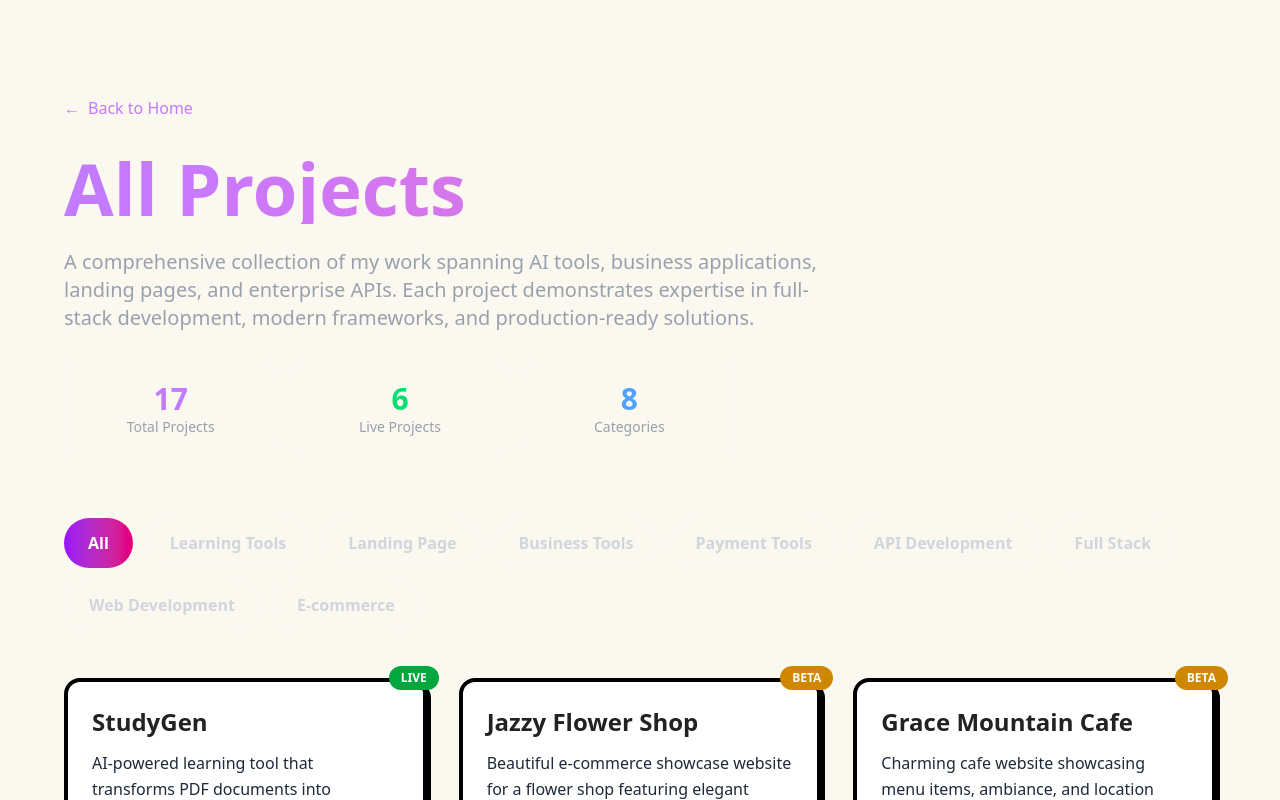
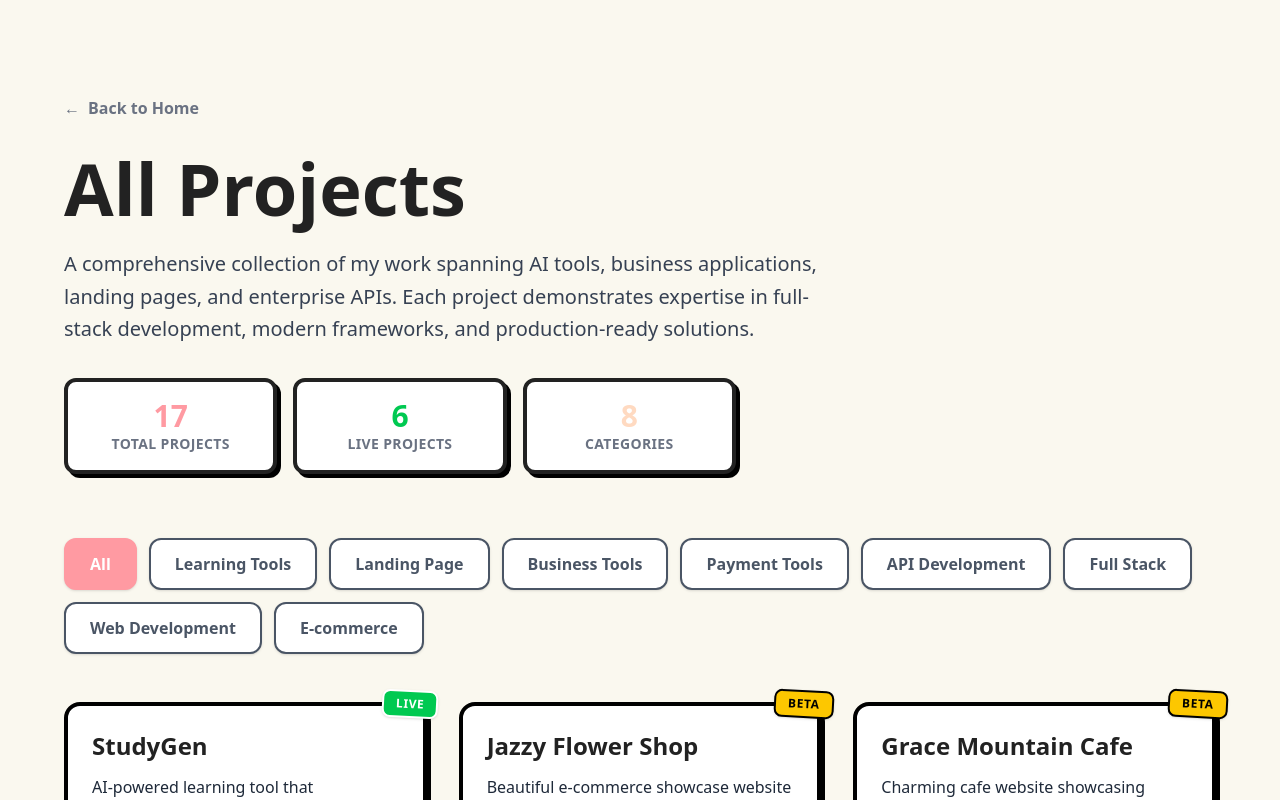
Before and after one commit to Raymart-Leyson/2026-portfolio, a Next.js app: page /projects in a window 1280 px wide. Shown: the top 800 px of the page. Built offline with nearby package versions, Linux system fonts and the light colour scheme; no server answers.

Commit message:
Update Portfolio

```diff
--- a/app/projects/page.tsx
+++ b/app/projects/page.tsx
@@ -28,7 +28,7 @@ export default function ProjectsPage() {
         {/* Header */}
         <section className="px-6 mb-16">
           <div className="max-w-6xl mx-auto">
-            <Link href="/" className="inline-flex items-center text-purple-400 hover:text-purple-300 mb-8 group">
+            <Link href="/" className="inline-flex items-center text-gray-500 hover:text-foreground font-bold mb-8 group transition-colors">
               <motion.span
                 whileHover={{ x: -5 }}
                 className="mr-2"
@@ -45,14 +45,14 @@ export default function ProjectsPage() {
             >
               <motion.h1
                 variants={fadeInUp}
-                className="text-5xl md:text-7xl font-bold mb-6 bg-gradient-to-r from-purple-400 to-pink-400 bg-clip-text text-transparent"
+                className="text-5xl md:text-7xl font-bold mb-6 text-foreground"
               >
                 All Projects
               </motion.h1>
 
               <motion.p
                 variants={fadeInUp}
-                className="text-xl text-gray-400 max-w-3xl mb-8"
+                className="text-xl text-gray-700 font-medium max-w-3xl mb-8 leading-relaxed"
               >
                 A comprehensive collection of my work spanning AI tools, business applications,
                 landing pages, and enterprise APIs. Each project demonstrates expertise in full-stack
@@ -64,17 +64,17 @@ export default function ProjectsPage() {
                 variants={fadeInUp}
                 className="grid grid-cols-3 gap-4 max-w-2xl"
               >
-                <div className="p-4 rounded-lg bg-white/5 border border-white/10 text-center">
-                  <div className="text-3xl font-bold text-purple-400">{stats.total}</div>
-                  <div className="text-sm text-gray-400">Total Projects</div>
+                <div className="p-4 rounded-xl bg-white border-4 border-border shadow-sticker text-center">
+                  <div className="text-3xl font-black text-accent-1">{stats.total}</div>
+                  <div className="text-sm font-bold text-gray-500 uppercase tracking-wide">Total Projects</div>
                 </div>
-                <div className="p-4 rounded-lg bg-white/5 border border-white/10 text-center">
-                  <div className="text-3xl font-bold text-green-400">{stats.live}</div>
-                  <div className="text-sm text-gray-400">Live Projects</div>
+                <div className="p-4 rounded-xl bg-white border-4 border-border shadow-sticker text-center">
+                  <div className="text-3xl font-black text-green-500">{stats.live}</div>
+                  <div className="text-sm font-bold text-gray-500 uppercase tracking-wide">Live Projects</div>
                 </div>
-                <div className="p-4 rounded-lg bg-white/5 border border-white/10 text-center">
-                  <div className="text-3xl font-bold text-blue-400">{stats.categories}</div>
-                  <div className="text-sm text-gray-400">Categories</div>
+                <div className="p-4 rounded-xl bg-white border-4 border-border shadow-sticker text-center">
+                  <div className="text-3xl font-black text-accent-3">{stats.categories}</div>
+                  <div className="text-sm font-bold text-gray-500 uppercase tracking-wide">Categories</div>
                 </div>
               </motion.div>
             </motion.div>
@@ -95,11 +95,10 @@ export default function ProjectsPage() {
                   onClick={() => setSelectedCategory(category)}
                   whileHover={{ scale: 1.05 }}
                   whileTap={{ scale: 0.95 }}
-                  className={`px-6 py-3 rounded-full font-semibold transition-all ${
-                    selectedCategory === category
-                      ? "bg-gradient-to-r from-purple-600 to-pink-600 text-white"
-                      : "bg-white/5 text-gray-300 border border-white/10 hover:bg-white/10"
-                  }`}
+                  className={`px-6 py-3 rounded-xl font-bold border-2 transition-all shadow-sm ${selectedCategory === category
+                      ? "bg-accent-1 text-white border-accent-1 shadow-md"
+                      : "bg-white text-gray-600 border-border hover:border-accent-1 hover:text-accent-1"
+                    }`}
                 >
                   {category}
                 </motion.button>
@@ -118,14 +117,14 @@ export default function ProjectsPage() {
               className="grid md:grid-cols-2 lg:grid-cols-3 gap-8"
             >
               {filteredProjects.map((project, index) => (
-                <div key={project.id} className="relative">
+                <div key={project.id} className="relative h-full">
                   {/* Status Badge */}
                   {project.status === "live" && (
                     <motion.div
                       initial={{ opacity: 0, scale: 0 }}
                       animate={{ opacity: 1, scale: 1 }}
                       transition={{ delay: index * 0.1 }}
-                      className="absolute -top-3 -right-3 z-10 px-3 py-1 bg-green-600 text-white text-xs font-bold rounded-full"
+                      className="absolute -top-3 -right-3 z-30 px-3 py-1 bg-green-500 border-2 border-border text-white text-xs font-black uppercase tracking-wider rounded-lg shadow-sm transform rotate-3"
                     >
                       LIVE
                     </motion.div>
@@ -135,7 +134,7 @@ export default function ProjectsPage() {
                       initial={{ opacity: 0, scale: 0 }}
                       animate={{ opacity: 1, scale: 1 }}
                       transition={{ delay: index * 0.1 }}
-                      className="absolute -top-3 -right-3 z-10 px-3 py-1 bg-yellow-600 text-white text-xs font-bold rounded-full"
+                      className="absolute -top-3 -right-3 z-30 px-3 py-1 bg-yellow-400 border-2 border-border text-black text-xs font-black uppercase tracking-wider rounded-lg shadow-sm transform rotate-3"
                     >
                       BETA
                     </motion.div>
@@ -161,7 +160,9 @@ export default function ProjectsPage() {
                 animate={{ opacity: 1 }}
                 className="text-center py-20"
               >
-                <p className="text-gray-400 text-xl">No projects found in this category.</p>
+                <div className="text-6xl mb-4">📂</div>
+                <p className="text-gray-500 font-bold text-xl">No projects found in this category.</p>
+                <p className="text-gray-400 mt-2">Try selecting a different filter.</p>
               </motion.div>
             )}
           </div>
@@ -173,18 +174,18 @@ export default function ProjectsPage() {
             initial={{ opacity: 0, y: 20 }}
             whileInView={{ opacity: 1, y: 0 }}
             viewport={{ once: true }}
-            className="max-w-4xl mx-auto text-center p-12 rounded-2xl bg-gradient-to-br from-purple-600/20 to-pink-600/20 border border-purple-500/30"
+            className="max-w-4xl mx-auto text-center p-12 rounded-3xl bg-accent-2 border-4 border-border shadow-sticker"
           >
-            <h2 className="text-3xl md:text-4xl font-bold mb-4 text-white">
+            <h2 className="text-3xl md:text-4xl font-bold mb-4 text-white drop-shadow-md">
               Interested in Working Together?
             </h2>
-            <p className="text-gray-300 mb-8 text-lg">
+            <p className="text-white/90 font-medium mb-8 text-lg max-w-2xl mx-auto">
               I'm available for freelance projects and full-time opportunities.
               Let's build something amazing!
             </p>
             <Link
               href="/#contact"
-              className="inline-block px-8 py-4 bg-gradient-to-r from-purple-600 to-pink-600 text-white font-semibold rounded-full hover:scale-105 transition-transform"
+              className="inline-block px-8 py-4 bg-white text-accent-2 font-black text-lg rounded-xl border-4 border-transparent hover:border-white shadow-lg hover:scale-105 transition-all"
             >
               Get In Touch
             </Link>
```
